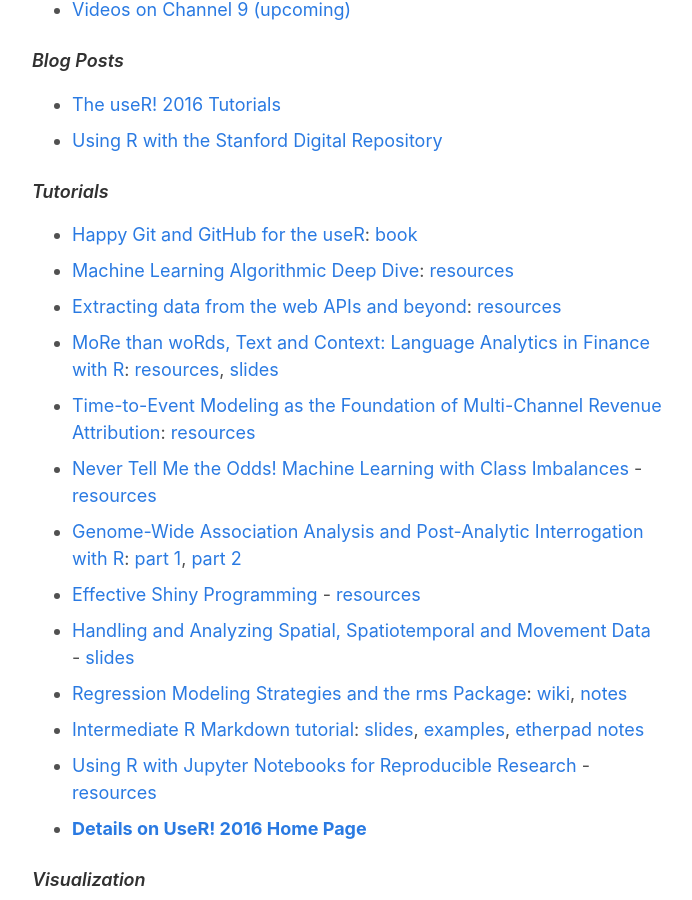
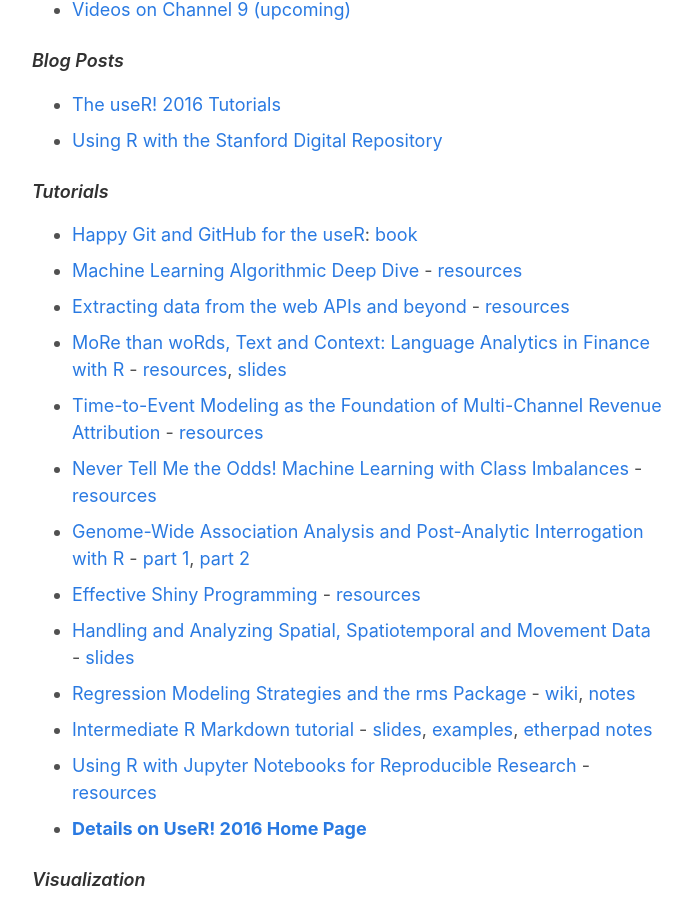
Before and after one commit to rweekly/rweekly.org, a Jekyll site: the page built from draft.md, in a window 1280 px wide and 900 px high, scrolled down 5946 px. Shown: the whole window, without its empty margins (293-985 px from the left). Built offline with Jekyll 4.4.1, drawn with Linux system fonts in a browser that asks for light colours; comment, search, counter and statistics services are not loaded.

```diff
--- a/draft.md
+++ b/draft.md
@@ -139,7 +139,7 @@ The primary focus of the Conference is the commercial usage of R across a range
 
 ## UseR! 2016
 
-You can also read the up to date [R Weekly UseR! 2016 Edition]().
+You can also read the up to date [R Weekly UseR! 2016 Edition](https://rweekly.org/user2016).
 
 #### Resources
 
@@ -161,27 +161,27 @@ You can also read the up to date [R Weekly UseR! 2016 Edition]().
 
 + [Happy Git and GitHub for the useR](http://user2016.org/tutorials/01.html): [book](http://happygitwithr.com/)
 
-+ [Machine Learning Algorithmic Deep Dive](http://user2016.org/tutorials/10.html): [resources](https://github.com/ledell/useR-machine-learning-tutorial)
++ [Machine Learning Algorithmic Deep Dive](http://user2016.org/tutorials/10.html) - [resources](https://github.com/ledell/useR-machine-learning-tutorial)
 
-+ [Extracting data from the web APIs and beyond](http://user2016.org/tutorials/04.html): [resources](https://github.com/ropensci/user2016-tutorial)
++ [Extracting data from the web APIs and beyond](http://user2016.org/tutorials/04.html) - [resources](https://github.com/ropensci/user2016-tutorial)
 
-+ [MoRe than woRds, Text and Context: Language Analytics in Finance with R](http://user2016.org/tutorials/07.html): [resources](http://algo.scu.edu/~sanjivdas/Temp/user2016/), [slides](https://github.com/srdas/user2016)
++ [MoRe than woRds, Text and Context: Language Analytics in Finance with R](http://user2016.org/tutorials/07.html) - [resources](http://algo.scu.edu/~sanjivdas/Temp/user2016/), [slides](https://github.com/srdas/user2016)
 
-+ [Time-to-Event Modeling as the Foundation of Multi-Channel Revenue Attribution](http://user2016.org/tutorials/08.html): [resources](http://tinyurl.com/userattribution)
++ [Time-to-Event Modeling as the Foundation of Multi-Channel Revenue Attribution](http://user2016.org/tutorials/08.html) - [resources](http://tinyurl.com/userattribution)
 
 + [Never Tell Me the Odds! Machine Learning with Class Imbalances](http://user2016.org/tutorials/06.html) - [resources](https://github.com/topepo/useR2016)
 
-+ [Genome-Wide Association Analysis and Post-Analytic Interrogation with R](http://user2016.org/tutorials/14.html): [part 1](http://nbviewer.jupyter.org/urls/www.mtholyoke.edu/courses/afoulkes/UseR2016/UseR2016-Part1.ipynb), [part 2](http://nbviewer.jupyter.org/urls/www.mtholyoke.edu/courses/afoulkes/UseR2016/UseR2016-Part2.ipynb)
++ [Genome-Wide Association Analysis and Post-Analytic Interrogation with R](http://user2016.org/tutorials/14.html) - [part 1](http://nbviewer.jupyter.org/urls/www.mtholyoke.edu/courses/afoulkes/UseR2016/UseR2016-Part1.ipynb), [part 2](http://nbviewer.jupyter.org/urls/www.mtholyoke.edu/courses/afoulkes/UseR2016/UseR2016-Part2.ipynb)
 
 + [Effective Shiny Programming](http://user2016.org/tutorials/02.html) - [resources](https://github.com/jcheng5/user2016-tutorial-shiny)
 
 + [Handling and Analyzing Spatial, Spatiotemporal and Movement Data](http://user2016.org/tutorials/09.html) - [slides](https://github.com/edzer/UseR2016)
 
-+ [Regression Modeling Strategies and the rms Package](http://user2016.org/tutorials/00.html):
++ [Regression Modeling Strategies and the rms Package](http://user2016.org/tutorials/00.html) -
   [wiki](http://biostat.mc.vanderbilt.edu/wiki/Main/RmS),
   [notes](http://biostat.mc.vanderbilt.edu/tmp/course.pdf)
 
-+ [Intermediate R Markdown tutorial](http://user2016.org/tutorials/17.html):
++ [Intermediate R Markdown tutorial](http://user2016.org/tutorials/17.html) -
   [slides](https://dl.dropboxusercontent.com/u/15335397/slides/2016-useR-rmarkdown-Yihui-Xie.html#(1)),
   [examples](https://github.com/ijlyttle/user2016_knitr),
   [etherpad notes](https://public.etherpad-mozilla.org/p/user2016_knitr)
```
Also changed, not shown: user2016.md (+7 -7 lines).
